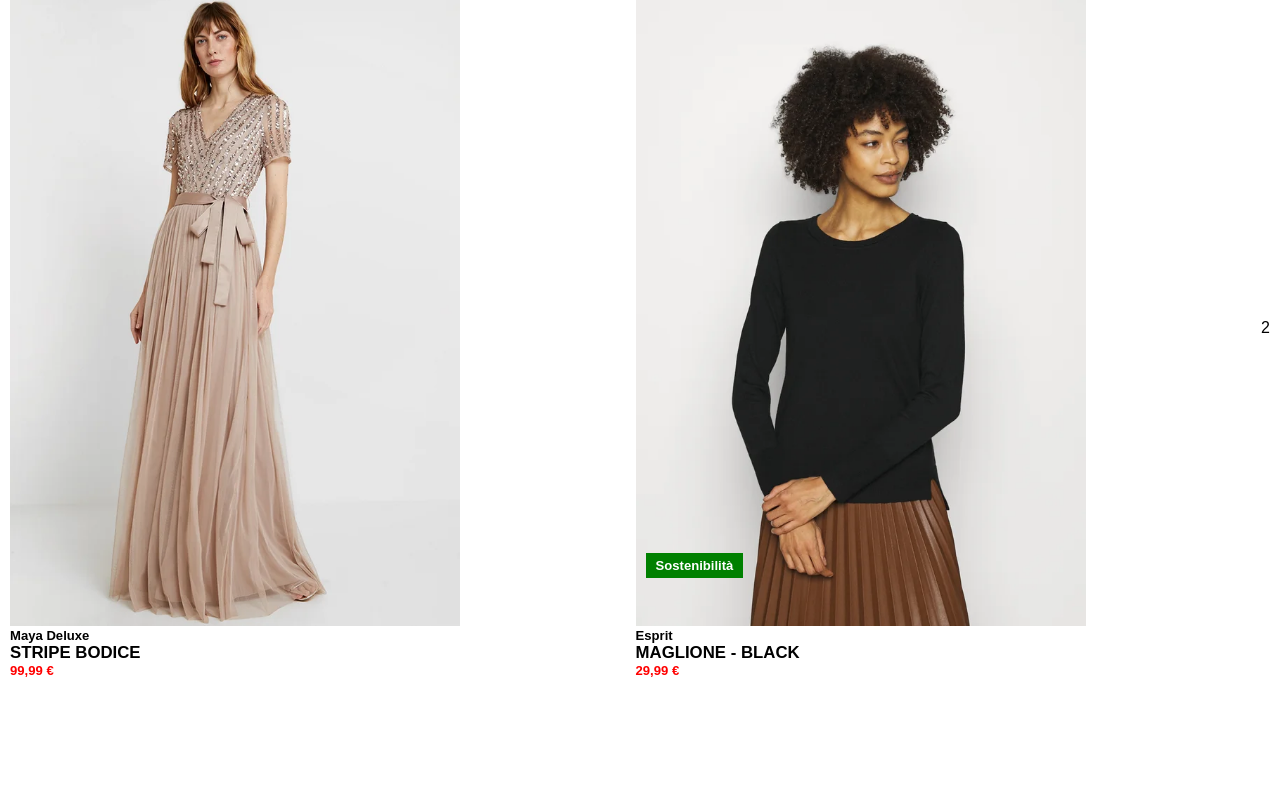
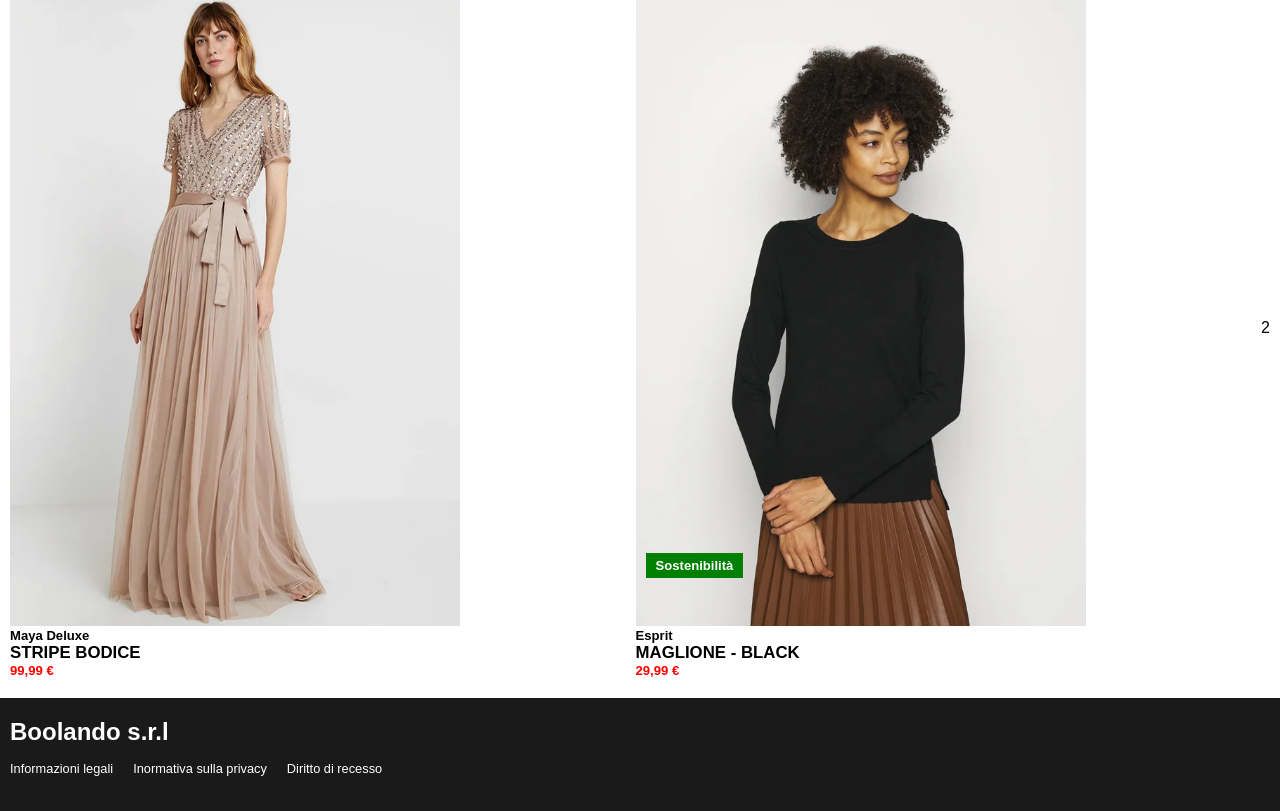
Before and after one commit to GemelliAngelo/html-css-boolando, a plain HTML site: page index.html in a window 1280 px wide. Shown: the part 1577-2388 px from the top of the page. Before the commit the page ends 2275 px from the top, so only its background shows below. Drawn offline with Linux system fonts and the light colour scheme.

Commit message:
add footer

```diff
--- a/css/style.css
+++ b/css/style.css
@@ -12,6 +12,10 @@ header {
 
 body {
   font-family: Arial, Helvetica, sans-serif;
+}
+
+footer {
+  background-color: #1a1a1a;
 }
 
 /* UTILS */
@@ -144,3 +148,22 @@ section.products {
   padding: 5px 10px;
   font-weight: 700;
 }
+
+/* FOOTER */
+
+.privacy {
+  color: white;
+  padding: 20px 0;
+}
+
+.privacy-link {
+  display: flex;
+  gap: 20px;
+  padding: 15px 0;
+}
+
+.privacy-link-item {
+  font-size: 0.8rem;
+  text-decoration: none;
+  color: white;
+}
--- a/index.html
+++ b/index.html
@@ -146,6 +146,18 @@
       </section>
     </main>
 
-    <footer></footer>
+    <footer>
+      <div class="container">
+        <div class="privacy">
+          <h2>Boolando s.r.l</h2>
+          <nav class="privacy-link">
+            <a class="privacy-link-item" href="#">Informazioni legali</a>
+            <a class="privacy-link-item" href="#">Inormativa sulla privacy</a>
+            <a class="privacy-link-item" href="#">Diritto di recesso</a>
+          </nav>
+        </div>
+        <div class="contacts"></div>
+      </div>
+    </footer>
   </body>
 </html>
```
